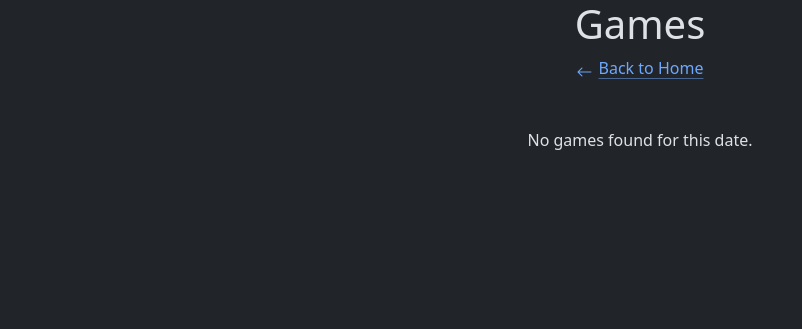
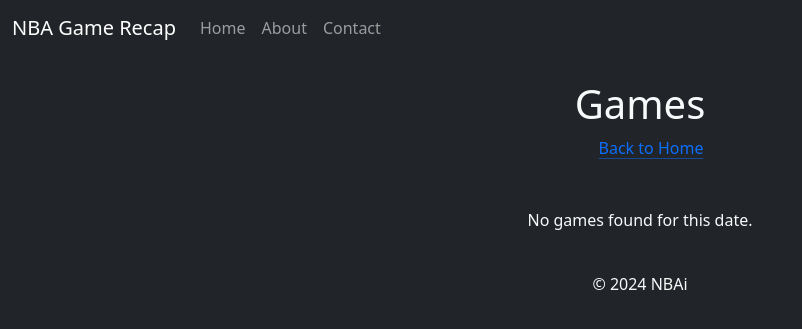
Before and after one commit to tjamescpp/NBA-Game-Summary, a Python web app: template templates/games.html in a window 1280 px wide. Shown: the top 329 px of the page, without its empty margins (0-802 px from the left). Run offline with Jinja, Linux system fonts and the light colour scheme; the template is opened without the code that fills it, so the values that code supplies are empty.

Commit message:
added navbar, base html, deleted recap html

```diff
--- a/app.py
+++ b/app.py
@@ -224,7 +224,8 @@ def create_game_recap(boxscore_data, play_by_play_data):
 
     # Get the summary from the response
     summary = response.choices[0].message.content
-    return summary
+    cleaned_summary = summary.replace("- ", "").strip()
+    return cleaned_summary
 
 
 if __name__ == '__main__':
--- /dev/null
+++ b/templates/base.html
@@ -0,0 +1,44 @@
+<!DOCTYPE html>
+<html lang="en">
+<head>
+    <meta charset="UTF-8">
+    <meta name="viewport" content="width=device-width, initial-scale=1.0">
+    <title>{% block title %}My Website{% endblock %}</title>
+    <!-- Add your CSS links here -->
+    <link href="https://cdn.jsdelivr.net/npm/bootstrap@5.3.0/dist/css/bootstrap.min.css" rel="stylesheet">
+</head>
+<body class="bg-dark text-light text-center">
+    <!-- Navbar -->
+    <nav class="navbar navbar-expand-lg navbar-dark bg-dark">
+        <div class="container-fluid">
+            <a class="navbar-brand" href="/">NBA Game Recap</a>
+            <button class="navbar-toggler" type="button" data-bs-toggle="collapse" data-bs-target="#navbarNav">
+                <span class="navbar-toggler-icon"></span>
+            </button>
+            <div class="collapse navbar-collapse" id="navbarNav">
+                <ul class="navbar-nav">
+                    <li class="nav-item">
+                        <a class="nav-link" href="/">Home</a>
+                    </li>
+                    <li class="nav-item">
+                        <a class="nav-link" href="/about">About</a>
+                    </li>
+                    <li class="nav-item">
+                        <a class="nav-link" href="/contact">Contact</a>
+                    </li>
+                </ul>
+            </div>
+        </div>
+    </nav>
+
+    <!-- Main Content -->
+    <div class="container mt-4">
+        {% block content %}{% endblock %}
+    </div>
+
+    <!-- Footer -->
+    <footer class="text-center mt-4">
+        <p>&copy; 2024 NBAi</p>
+    </footer>
+</body>
+</html>
--- a/templates/games.html
+++ b/templates/games.html
@@ -1,13 +1,8 @@
-<!DOCTYPE html>
-<html lang="en" data-bs-theme="dark">
-<head>
-    <meta charset="UTF-8">
-    <meta name="viewport" content="width=device-width, initial-scale=1.0">
-    <title>Games for {{ game_date }}</title>
-    <link rel="stylesheet" href="{{ url_for('static', filename='style.css') }}">
-    <link href="https://cdn.jsdelivr.net/npm/bootstrap@5.3.3/dist/css/bootstrap.min.css" rel="stylesheet" integrity="sha384-QWTKZyjpPEjISv5WaRU9OFeRpok6YctnYmDr5pNlyT2bRjXh0JMhjY6hW+ALEwIH" crossorigin="anonymous">
-    <link href="https://cdn.jsdelivr.net/npm/bootstrap-icons/font/bootstrap-icons.css" rel="stylesheet">
-</head>
+{% extends "base.html" %}
+
+{% block title %}NBA Game Recap - Games{% endblock %}
+
+{% block content %}
 <body class="text-center">
     <h1>Games</h1>
     <a class="icon-link icon-link-hover mb-5" href="/">
@@ -25,11 +20,10 @@
                         <div class="card-body">
                             <h3 class="mb-1"> {{ game['away_team'] }} @ {{ game['home_team'] }} </h3>
                             <h4 class="mb-1"> {{ game['away_score']}} - {{ game['home_score'] }} </h4>
-                            <!-- <a href="/generate_recap/{{ game['game_id'] }}" class="btn btn-primary">Summary</a> -->
                         </div>
                         <div class="container mb-3">
                             <!-- Generate Button -->
-                            <button class="btn btn-primary" onclick="fetchGameRecap('{{ game['game_id'] }}')">Summary</button>
+                            <button class="btn btn-primary" onclick="fetchGameRecap('{{ game['game_id'] }}')">Summarize</button>
                         </div>
                         <div class="card-footer text-body-secondary">
                             <small> {{ game_date }} </small>
@@ -37,12 +31,20 @@
                     </div>
                 {% endfor %}
 
-                <!-- Recap Modal -->
-                <div id="recapModal" style="display: none; position: fixed; top: 50%; left: 50%; transform: translate(-50%, -50%);
-                                            background: white; padding: 20px; box-shadow: 0 4px 8px rgba(0,0,0,0.2);">
-                    <h4>Game Recap</h4>
-                    <p id="recapContent">Loading...</p>
-                    <button class="btn btn-secondary" onclick="closeModal()">Close</button>
+                <div class="modal" tabindex="-1" id="recapModal">
+                    <div class="modal-dialog modal-dialog-centered">
+                        <div class="modal-content">
+                        <div class="modal-header">
+                            <h5 class="modal-title">AI Generated Summary</h5>
+                        </div>
+                        <div class="modal-body">
+                            <p id="recapContent">Loading...</p>
+                        </div>
+                        <div class="modal-footer">
+                            <button class="btn btn-secondary" onclick="closeModal()">Close</button>
+                        </div>
+                        </div>
+                    </div>
                 </div>
             {% else %}
                 <p>No games found for this date.</p>
@@ -81,6 +83,5 @@
             document.getElementById('recapModal').style.display = 'none';
         }
     </script>
-
 </body>
-</html>
+{% endblock %}
```
Also changed, not shown: templates/index.html (+7 -11 lines), templates/recap.html (deleted, +0 -43 lines).
